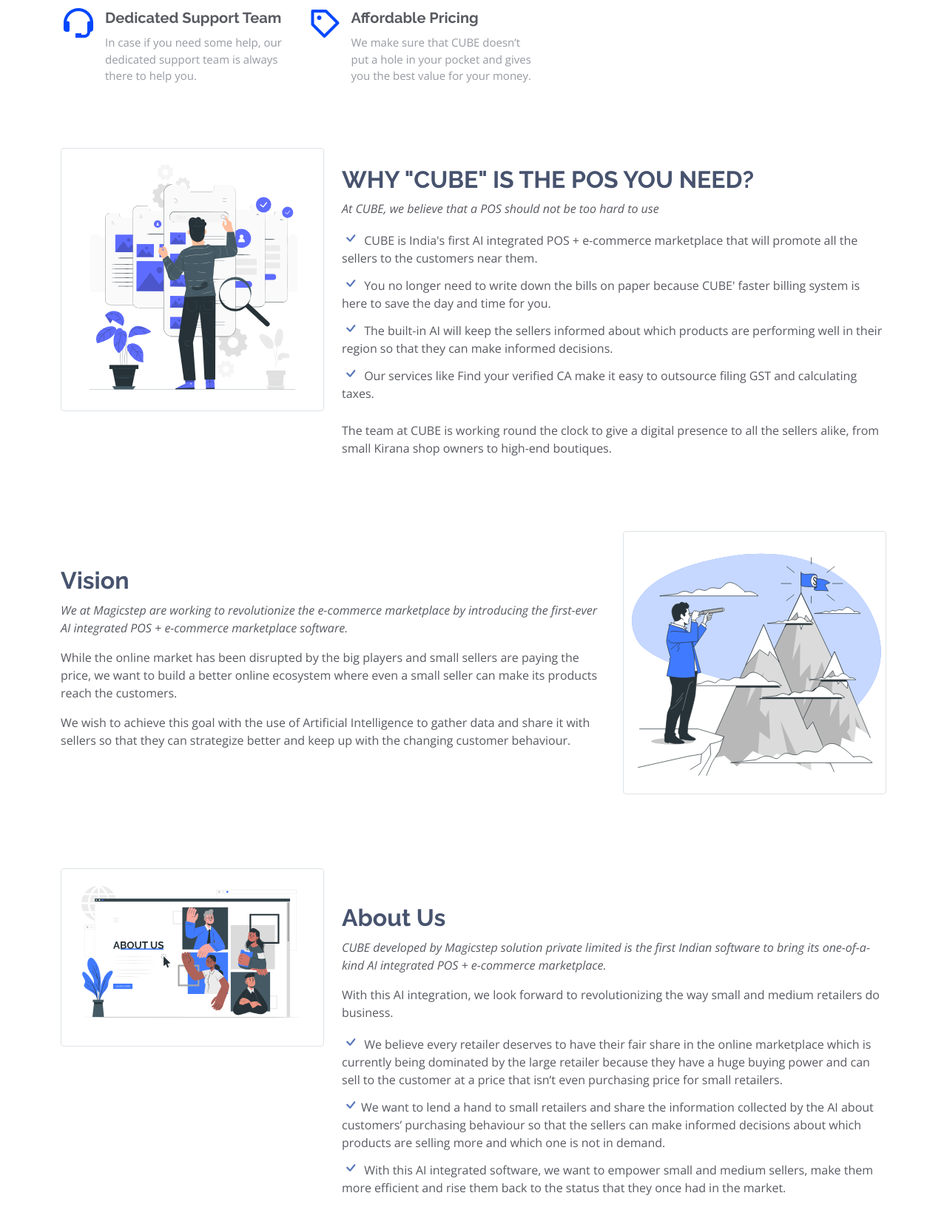
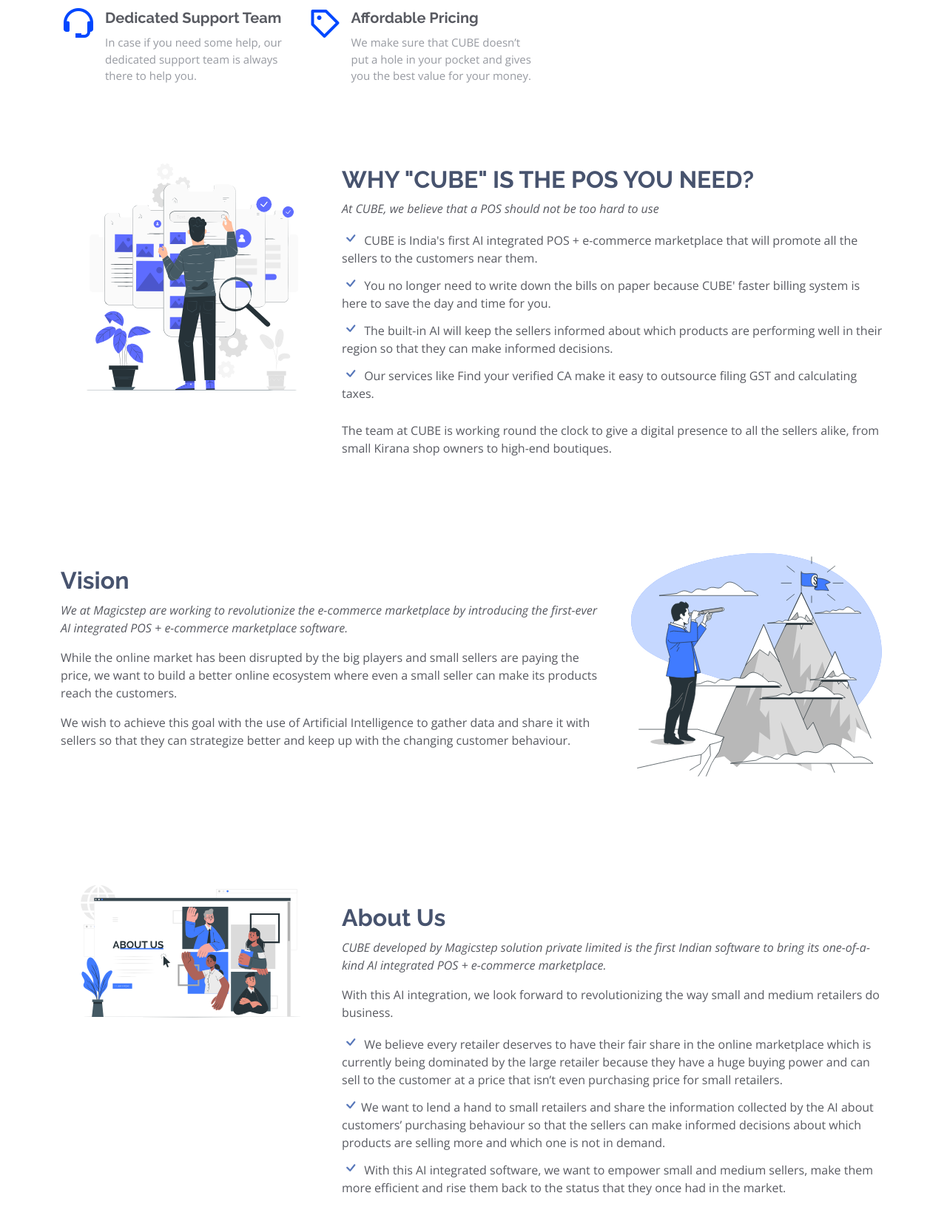
Before and after one commit to Mriganka813/BharatPOS-landing-page, a PHP site: page / in a window 1280 px wide. Shown: the part 1328-2983 px from the top of the page at 74% size. Run offline with PHP 8.4, Linux system fonts and the light colour scheme.

Commit message:
Update style.css

```diff
--- a/public/css/style.css
+++ b/public/css/style.css
@@ -384,6 +384,12 @@
     width: 100%;
   }
 }
+
+.img-thumbnail{
+    background: none;
+    border: none;
+}
+
 
 /*--------------------------------------------------------------
 # Sections General
```
